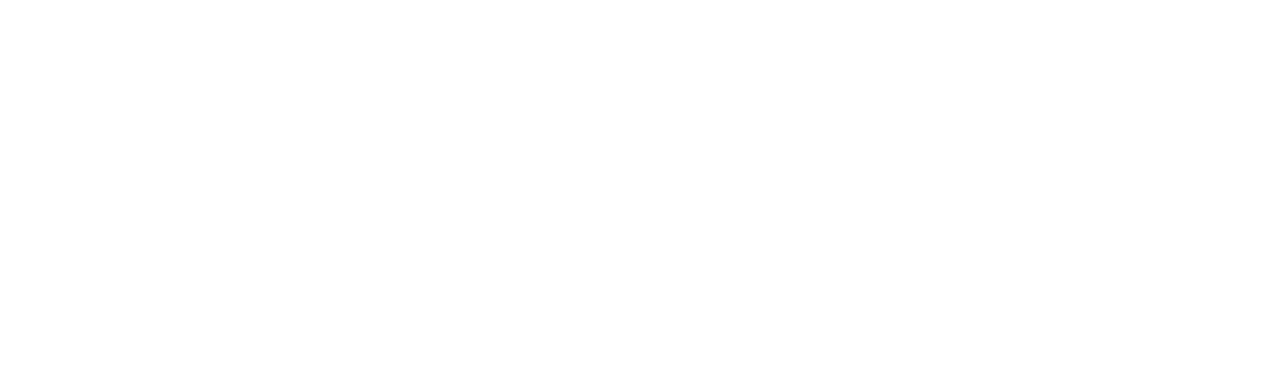
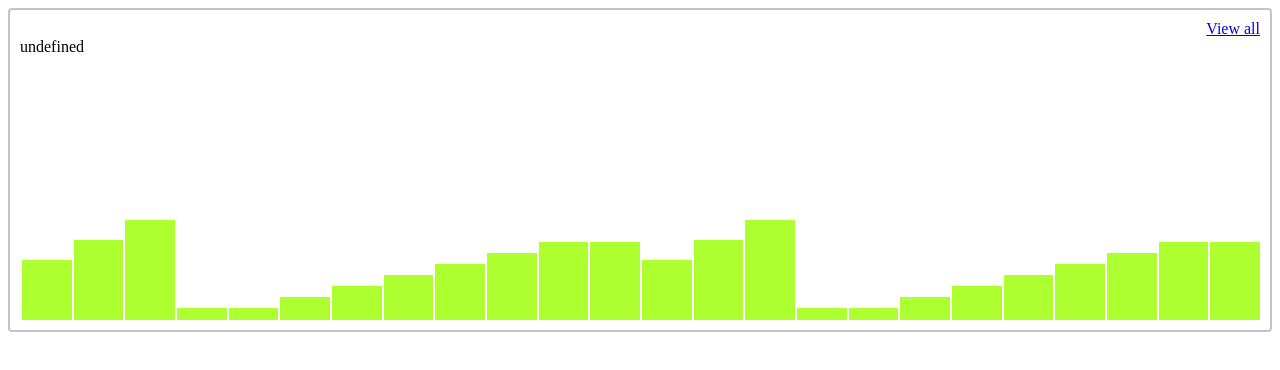
Before and after one commit to DmSudin/js_dom, a plain HTML site: page 03/1-column-chart/index.html in a window 1280 px wide. Drawn offline with Linux system fonts and the light colour scheme.

Commit message:
lesson 3-1

```diff
--- a/03/1-column-chart/index.html
+++ b/03/1-column-chart/index.html
@@ -5,9 +5,13 @@
     <meta http-equiv="X-UA-Compatible" content="IE=edge">
     <meta name="viewport" content="width=device-width, initial-scale=1.0">
     <title>Document</title>
-    <script src="./index.js"></script>
+
+    <link rel="stylesheet" href="./style.css">
 </head>
 <body>
+    <div id="root"></div>
+</body>
 
-</body>
+
+<script src="./index.js"></script>
 </html>
--- a/03/1-column-chart/index.js
+++ b/03/1-column-chart/index.js
@@ -1,14 +1,45 @@
 class ColumnChart {
     constructor(data, label, link, value) {
         [this.data, this.label, this.link, this.value] = [...arguments];
-        console.log(this.data);
-        console.log(this.label);
-        console.log(this.link);
-        console.log(this.value);
+        this.render();
+    }
+
+
+    getDataHtml = function(data)  {
+        const rowCount = data.length;
+        const flexBasis = `${100 / rowCount}%`;
+        let HtmlString = '';
+
+        data.forEach(element => {
+            HtmlString += `<div class="chart__row" style="height: ${element}px;"> </div>`
+        });
+        return HtmlString;
     }
 
     render() {
+        if (this.link) {
+            this.linkText = `<a href="${this.link}">View all</a>`;
+        }
+
+        const element = document.createElement('div');
+        element.innerHTML = `
+        <div class="chart">
+            <div class="chart__caption">
+                <div class="chart__label">${this.label}</div>
+                <div class="chart__link">${this.linkText}</div>
+            </div>
+            <div class="chart__value">${this.value}</div>
+            <div class="chart__graph"></div>
+        </div>
+        `;
+
+        const graph = element.querySelector('div.chart__graph');
+        graph.innerHTML = this.getDataHtml(this.data);
+        this.element = element.firstElementChild;
     }
 }
 
-chart = new ColumnChart([1, 2, 3], 'somelabel', 'https://ya.ru', 55000);
+
+const chart = new ColumnChart([60, 80, 100, 12, 12, 23, 34, 45, 56, 67, 78, 78,60, 80, 100, 12, 12, 23, 34, 45, 56, 67, 78, 78], '', 'https://ya.ru', );
+const element = document.getElementById("root");
+root.append(chart.element);
--- /dev/null
+++ b/03/1-column-chart/style.css
@@ -0,0 +1,34 @@
+.chart {
+    height: 300px;
+    border: 2px solid #c4c4c4;
+    border-radius: 4px;
+    display: flex;
+    flex-direction: column;
+    justify-content: space-around;
+    align-items: center;
+    padding: 10px;
+}
+
+.chart__caption {
+    width: 100%;
+    display: flex;
+    justify-content: space-between;
+}
+
+.chart__value {
+    align-self: flex-start;
+}
+
+.chart__graph {
+    display: flex;
+    flex: 1 1 auto;
+    flex-grow: 1;
+    align-items: flex-end;
+    width: 100%;
+}
+
+.chart__row {
+    flex: 1 1 100%;
+    background: greenyellow;
+    margin-left: 2px;
+}
```
